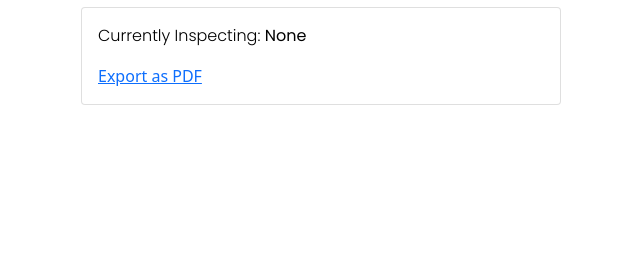
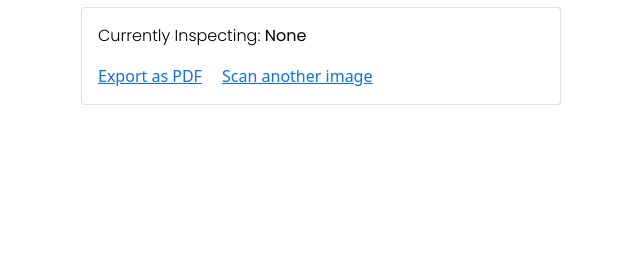
Before and after one commit to SystematicError/chest-xray-ai, a Flask app: page /result in a window 1280 px wide. Shown: the part 524-800 px from the top of the page, without its empty margins (1-641 px from the left). Run offline with Flask 2, Linux system fonts and the light colour scheme.

Commit message:
Add scanning link to tools

```diff
--- a/templates/result.html
+++ b/templates/result.html
@@ -61,6 +61,7 @@
                                 Currently Inspecting: <strong>None</strong>
                             </p>
                             <a class="card-link" href="/print-pdf">Export as PDF</a>
+                            <a class="card-link" href="/start-scan">Scan another image</a>
                         </div>
                     </div>
                 </div>
```
